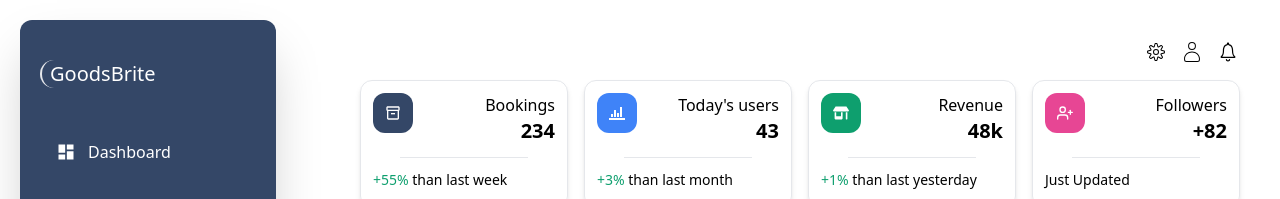
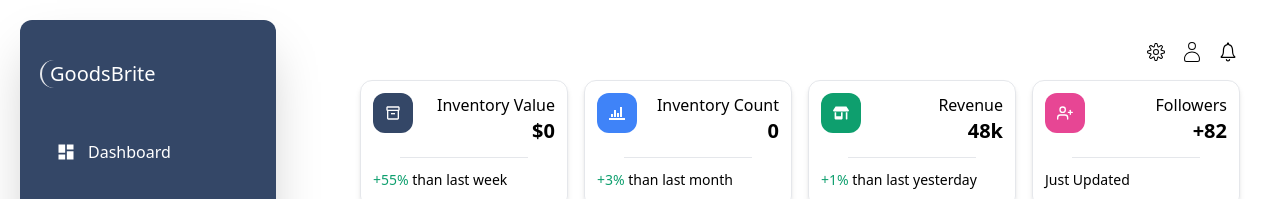
Before and after one commit to daniel-idowu-01/inventory-flow-test, a React (Vite) app in the folder client/: page / in a window 1280 px wide. Shown: the top 199 px of the page. Built offline with nearby package versions, Linux system fonts and the light colour scheme.

Commit message:
added total price and quantity

```diff
--- a/client/src/components/DashboardComp.jsx
+++ b/client/src/components/DashboardComp.jsx
@@ -1,4 +1,4 @@
-import React from 'react'
+import React, { useContext } from 'react'
 import StatsComp from './StatsComp'
 import TopNav from './TopNav';
 import BarChartComp from './BarChartComp';
@@ -8,22 +8,25 @@ import { MdOutlineInventory2 } from "react-icons/md";
 import { ImStatsBars } from "react-icons/im";
 import { FaStoreAlt } from "react-icons/fa";
 import { FiUserPlus } from "react-icons/fi";
+import DataContext from '../context/DataContext';
 
 const DashboardComp = () => {
+
+  const { totalPrice, totalQuantity } = useContext(DataContext)
 
   // data for top dashboard stats
   const dashboardStats = [
     {
-      title: 'Bookings',
-      value: '234',
+      title: 'Inventory Value',
+      value: `$${totalPrice}`,
       percent: '+55',
       time: 'week',
       icon: <MdOutlineInventory2 />,
       bg_color: 'bg-[#344767]'
     },
     {
-      title: "Today's users",
-      value: '43',
+      title: "Inventory Count",
+      value: totalQuantity,
       percent: '+3',
       time: 'month',
       icon: <ImStatsBars />,
@@ -90,8 +93,8 @@ const DashboardComp = () => {
                 <LineChartComp />
               </div>
 
-                <div className='shadow-xl px-10 py-5 rounded-b-xl'>
-                  <p className='text-lg font-bold opacity-80'>Daily Sales</p>
+              <div className='shadow-xl px-10 py-5 rounded-b-xl'>
+                <p className='text-lg font-bold opacity-80'>Daily Sales</p>
                 <p className='opacity-50'>(+15%) increase in today's sales</p>
                 <hr className='w-[80%] mx-auto my-3' />
                 <div className='flex items-center gap-1 opacity-30'>
--- a/client/src/components/TableComp.jsx
+++ b/client/src/components/TableComp.jsx
@@ -7,7 +7,7 @@ import DataContext from '../context/DataContext';
 
 const TableComp = () => {
 
-  const { products, setProducts } = useContext(DataContext);
+  const { calculateTotalPrice, calculateTotalQuantity, products, setProducts } = useContext(DataContext);
   const [loading, setIsLoading] = useState(false)
 
   useEffect(() => {
@@ -26,6 +26,8 @@ const TableComp = () => {
     };
 
     fetchData();
+    calculateTotalPrice();
+    calculateTotalQuantity();
   }, []);
 
   return (
--- a/client/src/context/DataContext.jsx
+++ b/client/src/context/DataContext.jsx
@@ -4,19 +4,9 @@ import { createContext, useState } from "react";
 
 export function DataProvider({ children }) {
 
-    const [sideBar, setSideBar] = useState(false)
-    const [products, setProducts] = useState([])
-
-    return (
-        <DataContext.Provider value={{ sideBar, setSideBar, products, setProducts }}>
-            {children}
-        </DataContext.Provider>
-    )
-}
-
-export default DataContext
-
-/* const [totalPrice, setTotalPrice] = useState(0)
+  const [sideBar, setSideBar] = useState(false)
+  const [products, setProducts] = useState([])
+  const [totalPrice, setTotalPrice] = useState(0)
   const [totalQuantity, setTotalQuantity] = useState(0)
 
   const numberOfProducts = products.length;
@@ -78,4 +68,13 @@ export default DataContext
 
     // Return the object containing the total price for each category.
     return totalQuantityPerCategory;
-  } */
+  }
+
+    return (
+        <DataContext.Provider value={{ sideBar, setSideBar, products, setProducts, calculateTotalPrice, calculateTotalQuantity, totalPrice, totalQuantity }}>
+            {children}
+        </DataContext.Provider>
+    )
+}
+
+export default DataContext
```
